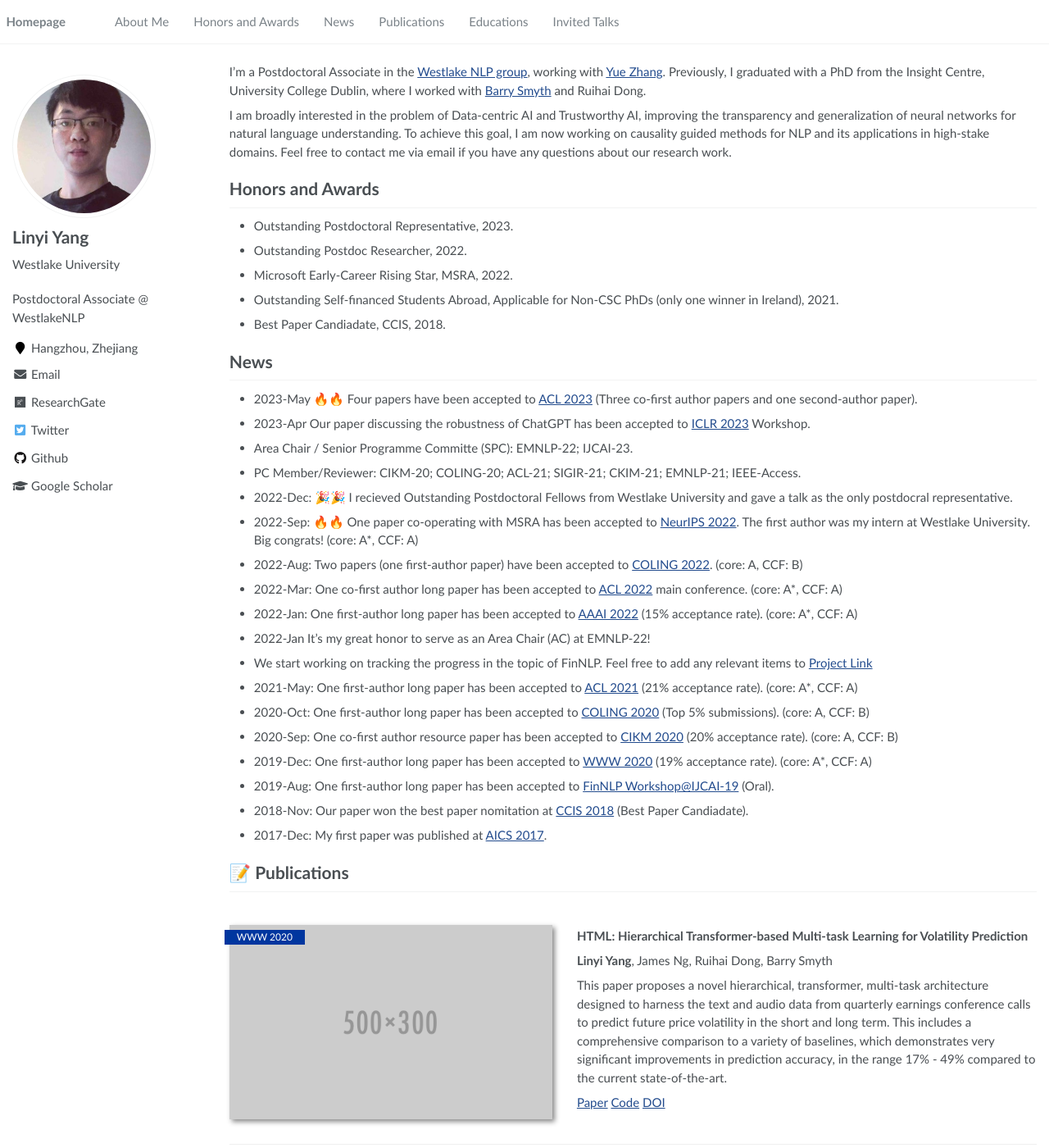
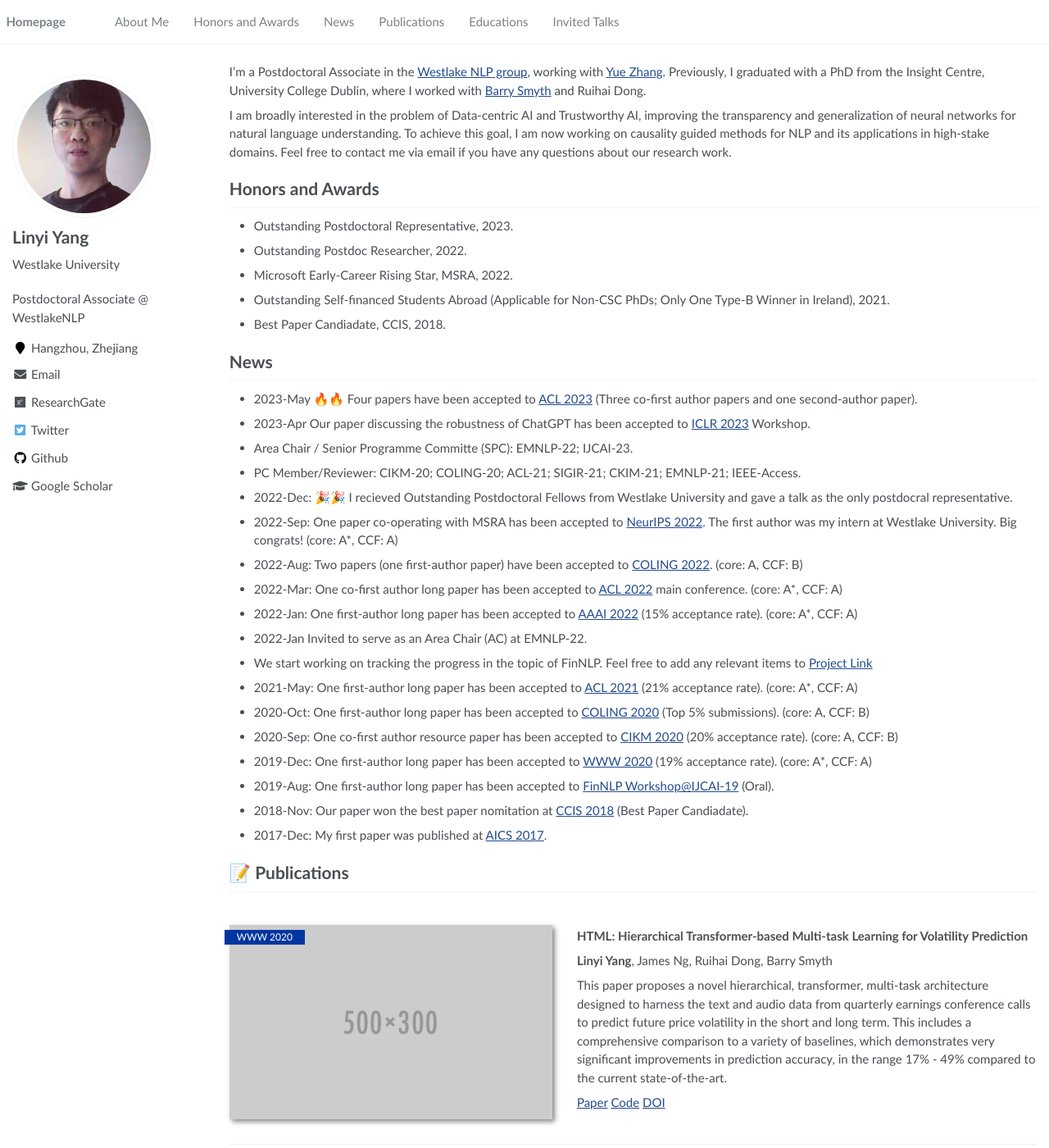
Before and after one commit to YangLinyi/yanglinyi.github.io, a Jekyll site: the page built from _pages/about.md, in a window 1280 px wide and 1400 px high. Shown: the whole window at 82% size. Built offline with Jekyll 4.4.1, drawn with Linux system fonts in a browser that asks for light colours; some of the changed text lies outside the part shown.

Commit message:
Update about.md

```diff
--- a/_pages/about.md
+++ b/_pages/about.md
@@ -26,7 +26,7 @@ I am broadly interested in the problem of Data-centric AI and Trustworthy AI, im
 - Outstanding Postdoctoral Representative, 2023.
 - Outstanding Postdoc Researcher, 2022.
 - Microsoft Early-Career Rising Star, MSRA, 2022.
-- Outstanding Self-financed Students Abroad, Applicable for Non-CSC PhDs (only one winner in Ireland), 2021.
+- Outstanding Self-financed Students Abroad (Applicable for Non-CSC PhDs; Only One Type-B Winner in Ireland), 2021.
 - Best Paper Candiadate, CCIS, 2018.
 
 # News
@@ -35,11 +35,11 @@ I am broadly interested in the problem of Data-centric AI and Trustworthy AI, im
 - Area Chair / Senior Programme Committe (SPC): EMNLP-22; IJCAI-23.
 - PC Member/Reviewer: CIKM-20; COLING-20; ACL-21; SIGIR-21; CKIM-21; EMNLP-21; IEEE-Access.
 - 2022-Dec: 🎉🎉 I recieved Outstanding Postdoctoral Fellows from Westlake University and gave a talk as the only postdocral representative.
-- 2022-Sep: 🔥🔥 One paper co-operating with MSRA has been accepted to [NeurIPS 2022](https://arxiv.org/pdf/2208.07204/). The first author was my intern at Westlake University. Big congrats! (core: A*, CCF: A)
-- 2022-Aug:  Two papers (one first-author paper) have been accepted to [COLING 2022](https://coling2022.org/). (core: A, CCF: B)
+- 2022-Sep: One paper co-operating with MSRA has been accepted to [NeurIPS 2022](https://arxiv.org/pdf/2208.07204/). The first author was my intern at Westlake University. Big congrats! (core: A*, CCF: A)
+- 2022-Aug: Two papers (one first-author paper) have been accepted to [COLING 2022](https://coling2022.org/). (core: A, CCF: B)
 - 2022-Mar: One co-first author long paper has been accepted to [ACL 2022](https://www.2022.aclweb.org/) main conference. (core: A*, CCF: A)
 - 2022-Jan: One first-author long paper has been accepted to [AAAI 2022](https://www.aaai.org/AAAI22Papers/AAAI-4799.YangL.pdf) (15% acceptance rate). (core: A*, CCF: A)
-- 2022-Jan It’s my great honor to serve as an Area Chair (AC) at EMNLP-22!
+- 2022-Jan Invited to serve as an Area Chair (AC) at EMNLP-22.
 - We start working on tracking the progress in the topic of FinNLP. Feel free to add any relevant items to [Project Link](https://github.com/YangLinyi/FinNLP-Progress)
 - 2021-May: One first-author long paper has been accepted to [ACL 2021](https://2021.aclweb.org/) (21% acceptance rate). (core: A*, CCF: A)
 - 2020-Oct: One first-author long paper has been accepted to [COLING 2020](https://coling2020.org/) (Top 5% submissions). (core: A, CCF: B)
```
Also changed, not shown: other parts of _pages/about.md (+0 -12 lines).
